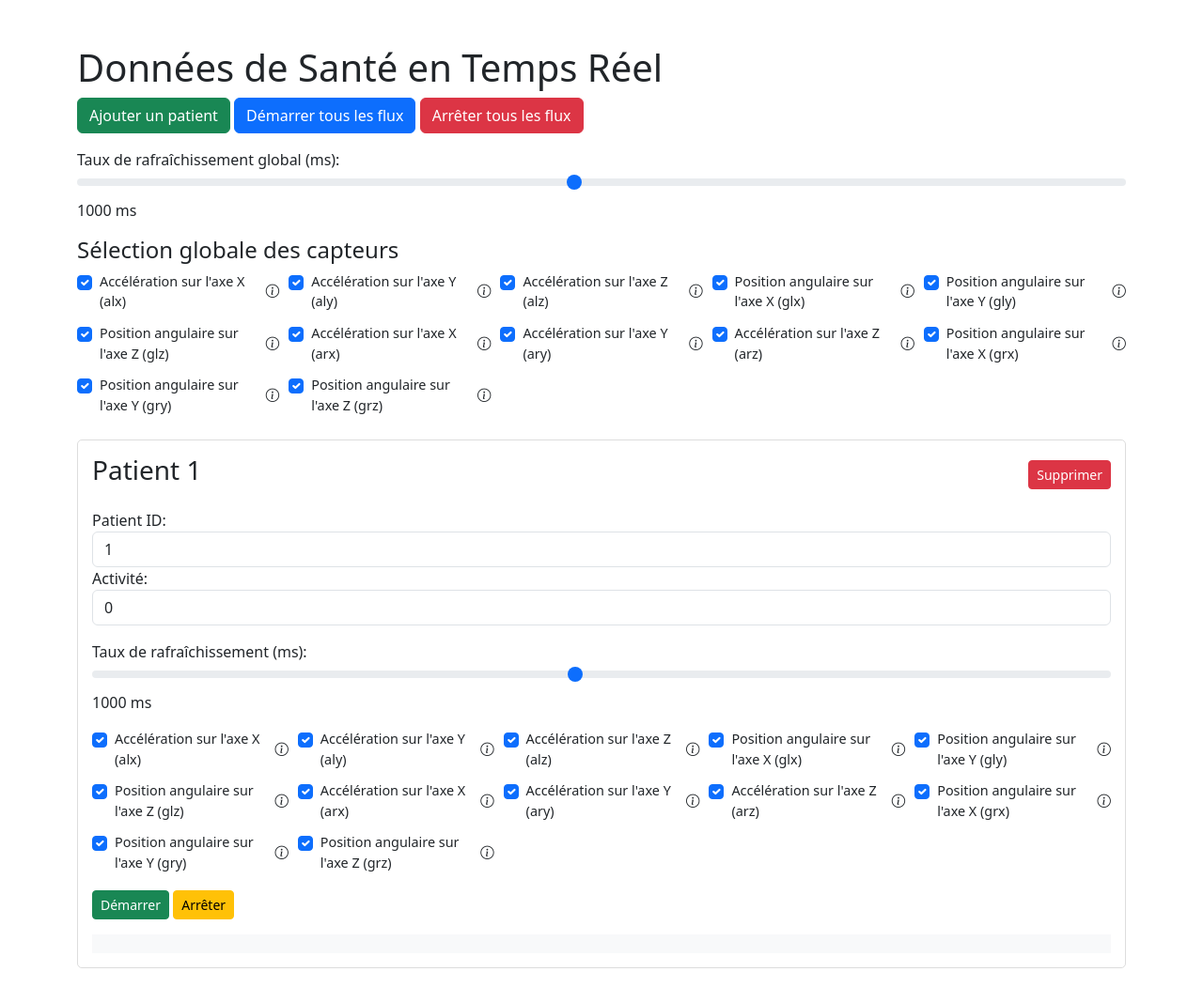
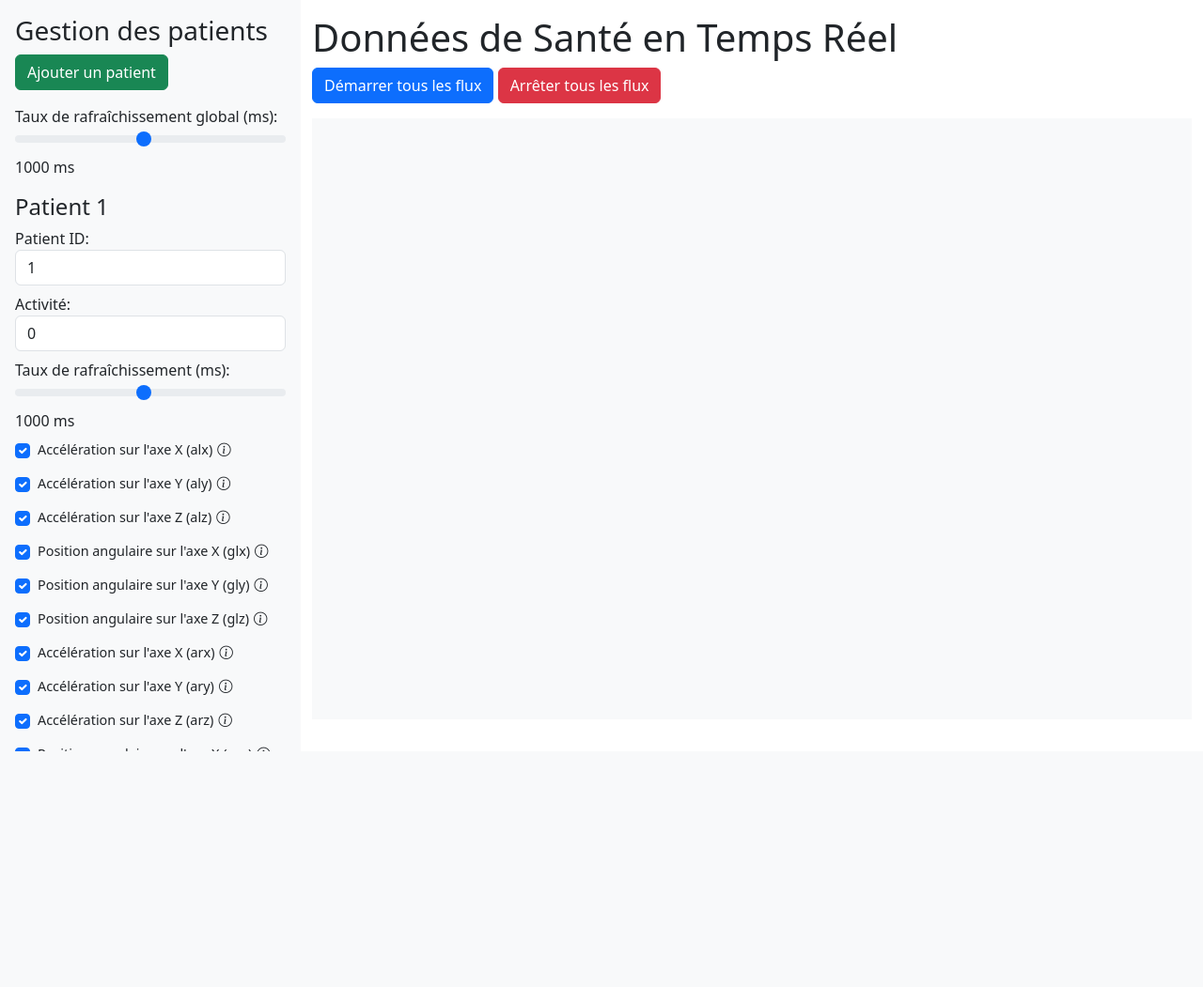
Before and after one commit to Hugo-COLLIN/MIAGE_Systeme_WEBS, a Flask app: page / in a window 1280 px wide. Shown: the whole page at 94% size. After the commit the page ends 800 px from the top, so only its background shows below. Run offline with Flask 2, Linux system fonts and the light colour scheme; some libraries are stand-ins or nearby versions.

Commit message:
common reception zone and sujects management as a sidebar

```diff
--- a/static/js/scripts.js
+++ b/static/js/scripts.js
@@ -1,4 +1,3 @@
-// scripts.js
 let eventSources = {};
 let patientCounter = 0;
 const sensorTypes = {
@@ -34,61 +33,34 @@ function setGlobalRefreshRate(rate) {
     });
 }
 
-function updateRefreshRateDisplay(patientNum) {
-    const panel = $(`#patient-panel-${patientNum}`);
-    const refreshRate = panel.find('.refresh-rate').val();
-    panel.find('.refresh-rate-value').text(refreshRate + ' ms');
-}
-
-function setRefreshRate(patientNum) {
-    updateRefreshRateDisplay(patientNum);
-    if (eventSources[patientNum]) {
-        startPatientStream(patientNum);
-    }
-}
-
-function createSensorCheckbox(sensor, isGlobal = false) {
-    const id = isGlobal ? `global-${sensor}` : `${sensor}-${patientCounter}`;
-    return `
-        <div class="form-check">
-            <input class="form-check-input sensor-checkbox ${isGlobal ? 'global-sensor' : ''}" type="checkbox" id="${id}" value="${sensor}" checked>
-            <label class="form-check-label sensor-label" for="${id}">
-                ${sensorTypes[sensor].name} (${sensor})
-                <i class="bi bi-info-circle info-icon" data-bs-toggle="tooltip" data-bs-placement="top" title="${sensorTypes[sensor].description}"></i>
-            </label>
-        </div>
-    `;
-}
-
 function createPatientPanel() {
     patientCounter++;
     let sensorCheckboxes = Object.keys(sensorTypes).map(sensor => createSensorCheckbox(sensor)).join('');
 
     return `
-        <div class="patient-container" id="patient-panel-${patientCounter}">
-            <div class="d-flex justify-content-between align-items-center mb-3">
-                <h3>Patient ${patientCounter}</h3>
-                <button onclick="removePatientPanel(${patientCounter})" class="btn btn-danger btn-sm">Supprimer</button>
-            </div>
-            <div class="form-group mb-3">
+        <div class="patient-container mb-3" id="patient-panel-${patientCounter}">
+            <h4>Patient ${patientCounter}</h4>
+            <div class="form-group mb-2">
                 <label>Patient ID:</label>
                 <input type="number" class="form-control patient-id" value="${patientCounter}">
+            </div>
+            <div class="form-group mb-2">
                 <label>Activité:</label>
                 <input type="number" class="form-control activity-id" value="0">
             </div>
-            <div class="mb-3">
+            <div class="mb-2">
                 <label for="refresh-rate-${patientCounter}">Taux de rafraîchissement (ms):</label>
                 <input type="range" class="form-range refresh-rate" id="refresh-rate-${patientCounter}" min="100" max="2000" step="100" value="${globalRefreshRate}">
                 <span class="refresh-rate-value">${globalRefreshRate} ms</span>
             </div>
-            <div class="sensor-checkboxes mb-3">
+            <div class="sensor-checkboxes mb-2">
                 ${sensorCheckboxes}
             </div>
-            <div class="mb-3">
+            <div class="mb-2">
                 <button onclick="startPatientStream(${patientCounter})" class="btn btn-success btn-sm">Démarrer</button>
                 <button onclick="stopPatientStream(${patientCounter})" class="btn btn-warning btn-sm">Arrêter</button>
+                <button onclick="removePatientPanel(${patientCounter})" class="btn btn-danger btn-sm">Supprimer</button>
             </div>
-            <div id="data-container-${patientCounter}" class="data-display"></div>
         </div>
     `;
 }
@@ -110,9 +82,6 @@ function startPatientStream(patientNum) {
     const patientId = panel.find('.patient-id').val();
     const activityId = panel.find('.activity-id').val();
     const refreshRate = panel.find('.refresh-rate').val();
-    const container = $(`#data-container-${patientNum}`);
-
-    container.empty();
 
     const eventSource = new EventSource(`/data/${patientId}/${activityId}/${refreshRate}`);
     eventSources[patientNum] = eventSource;
@@ -126,8 +95,9 @@ function startPatientStream(patientNum) {
         let filteredData = data.filter((value, index) => selectedSensors.includes(Object.keys(sensorTypes)[index]));
 
         if (filteredData.length > 0) {
-            container.append(`<p>${filteredData.join(', ')}</p>`);
-            container.scrollTop(container[0].scrollHeight);
+            const formattedData = `Patient ${patientId}: ${filteredData.join(', ')}`;
+            $('#common-data-container').append(`<p>${formattedData}</p>`);
+            $('#common-data-container').scrollTop($('#common-data-container')[0].scrollHeight);
         }
     };
 }
@@ -152,30 +122,36 @@ function stopAllStreams() {
     }
 }
 
+function updateRefreshRateDisplay(patientNum) {
+    const panel = $(`#patient-panel-${patientNum}`);
+    const refreshRate = panel.find('.refresh-rate').val();
+    panel.find('.refresh-rate-value').text(refreshRate + ' ms');
+}
+
+function setRefreshRate(patientNum) {
+    updateRefreshRateDisplay(patientNum);
+    if (eventSources[patientNum]) {
+        startPatientStream(patientNum);
+    }
+}
+
+function createSensorCheckbox(sensor) {
+    return `
+        <div class="form-check">
+            <input class="form-check-input sensor-checkbox" type="checkbox" id="${sensor}-${patientCounter}" value="${sensor}" checked>
+            <label class="form-check-label sensor-label" for="${sensor}-${patientCounter}">
+                ${sensorTypes[sensor].name} (${sensor})
+                <i class="bi bi-info-circle info-icon" data-bs-toggle="tooltip" data-bs-placement="top" title="${sensorTypes[sensor].description}"></i>
+            </label>
+        </div>
+    `;
+}
+
 function initTooltips() {
     $('[data-bs-toggle="tooltip"]').tooltip();
 }
 
-function createGlobalSensorCheckboxes() {
-    let checkboxes = Object.keys(sensorTypes).map(sensor => createSensorCheckbox(sensor, true)).join('');
-    $('#global-sensor-checkboxes').html(checkboxes);
-}
-
-function initGlobalSensorControls() {
-    $(document).on('change', '.global-sensor', function() {
-        const sensor = $(this).val();
-        const isChecked = $(this).prop('checked');
-        $(`.sensor-checkbox[value="${sensor}"]:not(.global-sensor)`).prop('checked', isChecked);
-    });
-}
-
-// Initialisation
 $(document).ready(function() {
-    createGlobalSensorCheckboxes();
-    initGlobalSensorControls();
-    addPatientPanel();
-    initTooltips();
-
     $('#global-refresh-rate').on('input', function() {
         setGlobalRefreshRate(parseInt($(this).val()));
     });
@@ -186,4 +162,5 @@ $(document).ready(function() {
     });
 
     updateGlobalRefreshRateDisplay();
+    addPatientPanel(); // Ajoute un premier patient par défaut
 });
--- a/templates/index.html
+++ b/templates/index.html
@@ -7,14 +7,12 @@
     <link rel="stylesheet" href="https://cdn.jsdelivr.net/npm/bootstrap/dist/css/bootstrap.min.css">
     <link rel="stylesheet" href="https://cdn.jsdelivr.net/npm/bootstrap-icons@1.7.2/font/bootstrap-icons.css">
     <style>
-        .patient-container {
-            border: 1px solid #ddd;
-            padding: 15px;
-            margin-bottom: 20px;
-            border-radius: 5px;
+        .sidebar {
+            height: 100vh;
+            overflow-y: auto;
         }
         .data-display {
-            max-height: 300px;
+            height: 80vh;
             overflow-y: auto;
             background-color: #f8f9fa;
             padding: 10px;
@@ -36,28 +34,35 @@
     </style>
 </head>
 <body>
-    <div class="container mt-5">
-        <h1>Données de Santé en Temps Réel</h1>
-
+    <div class="container-fluid">
+        <div class="row">
+            <!-- Sidebar -->
+            <div class="col-md-3 sidebar bg-light p-3">
+                <h3>Gestion des patients</h3>
                 <div class="mb-3">
                     <button onclick="addPatientPanel()" class="btn btn-success">Ajouter un patient</button>
-            <button onclick="startAllStreams()" class="btn btn-primary">Démarrer tous les flux</button>
-            <button onclick="stopAllStreams()" class="btn btn-danger">Arrêter tous les flux</button>
                 </div>
-
                 <div class="mb-3">
                     <label for="global-refresh-rate">Taux de rafraîchissement global (ms):</label>
                     <input type="range" class="form-range" id="global-refresh-rate" min="100" max="2000" step="100" value="1000">
                     <span id="global-refresh-rate-value">1000 ms</span>
                 </div>
-
-        <div class="mb-4">
-            <h4>Sélection globale des capteurs</h4>
-            <div id="global-sensor-checkboxes" class="sensor-checkboxes"></div>
+                <div id="patients-container">
+                    <!-- Les panels de patients seront ajoutés ici dynamiquement -->
+                </div>
             </div>
 
-        <div id="patients-container">
-            <!-- Les panels de patients seront ajoutés ici dynamiquement -->
+            <!-- Main content -->
+            <div class="col-md-9">
+                <h1 class="mt-3">Données de Santé en Temps Réel</h1>
+                <div class="mb-3">
+                    <button onclick="startAllStreams()" class="btn btn-primary">Démarrer tous les flux</button>
+                    <button onclick="stopAllStreams()" class="btn btn-danger">Arrêter tous les flux</button>
+                </div>
+                <div id="common-data-container" class="data-display">
+                    <!-- Les données de tous les patients seront affichées ici -->
+                </div>
+            </div>
         </div>
     </div>
     <script src="https://code.jquery.com/jquery-3.6.0.min.js"></script>
```
Lines whose indentation alone changed are shown as unchanged.
